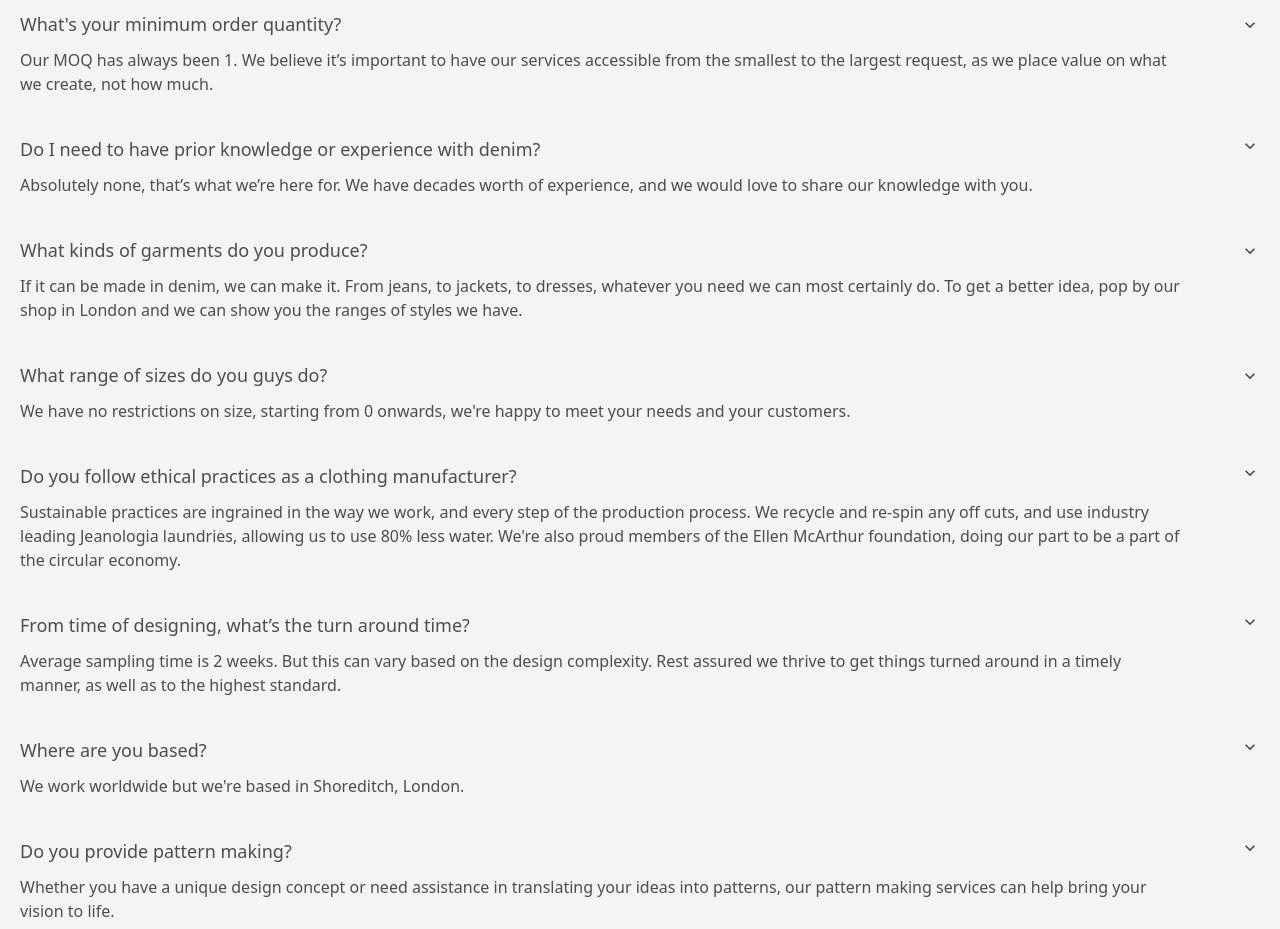
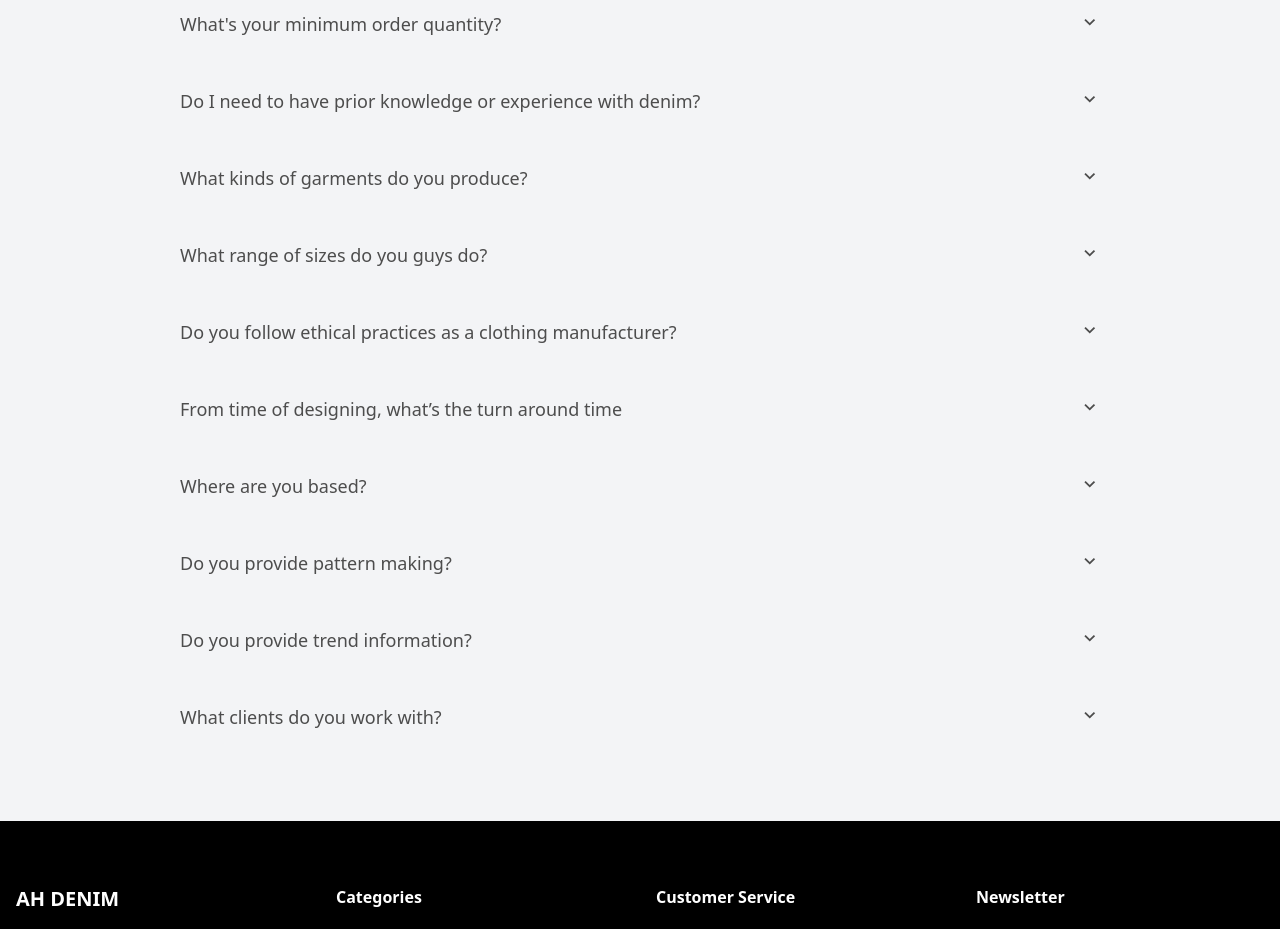
Before and after one commit to mr-saim-365/AH-DENIM, a React (Vite) app: page / in a window 1280 px wide. Shown: the part 5640-6569 px from the top of the page. Built offline with nearby package versions, Linux system fonts and the light colour scheme.

Commit message:
Animation added to frequently asked questions

```diff
--- a/src/components/Questions.tsx
+++ b/src/components/Questions.tsx
@@ -1,152 +1,108 @@
+import { useState } from "react";
 import { MdKeyboardArrowDown } from "react-icons/md";
 
 const Questions = () => {
+  const [expandedIndex, setExpandedIndex] = useState<number | null>(null);
+  const handleExpand = (index: number) => {
+    setExpandedIndex(expandedIndex === index ? null : index);
+  };
+
+  const faqData = [
+    {
+      question: "What's your minimum order quantity?",
+      answer:
+        "Our MOQ has always been 1. We believe it’s important to have our services accessible from the smallest to the largest request.",
+    },
+    {
+      question: "Do I need to have prior knowledge or experience with denim?",
+      answer:
+        "Absolutely none, that’s what we’re here for. We have decades worth of experience, and we would love to share our knowledge with you.",
+    },
+    {
+      question: "What kinds of garments do you produce?",
+      answer:
+        "If it can be made in denim, we can make it. From jeans, to jackets, to dresses, whatever you need we can most certainly do.",
+    },
+    {
+      question: "What range of sizes do you guys do?",
+      answer:
+        "We have no restrictions on size, starting from 0 onwards, we're happy to meet your needs and your customers.",
+    },
+
+    {
+      question: "Do you follow ethical practices as a clothing manufacturer?",
+      answer:
+        "Sustainable practices are ingrained in the way we work, and every step of the production process. We recycle and re-spin any off cuts, and use industry leading Jeanologia laundries, allowing us to use 80% less water. We're also proud members of the Ellen McArthur foundation, doing our part to be a part of the circular economy.",
+    },
+
+    {
+      question: "From time of designing, what’s the turn around time",
+      answer:
+        "Average sampling time is 2 weeks. But this can vary based on the design complexity. Rest assured we thrive to get things turned around in a timely manner, as well as to the highest standard.",
+    },
+
+    {
+      question: "Where are you based?",
+      answer: "We work worldwide but we're based in Shoreditch, London.",
+    },
+
+    {
+      question: "Do you provide pattern making?",
+      answer:
+        "Whether you have a unique design concept or need assistance in translating your ideas into patterns, our pattern making services can help bring your vision to life.",
+    },
+
+    {
+      question: "Do you provide trend information?",
+      answer:
+        "Yes, we have a dedicated team that works on trend and market research. We also have an in-house collection that is available to buy directly from or use as a starting point for your development.",
+    },
+
+    {
+      question: "What clients do you work with?",
+      answer:
+        "We work with many clients, both on a smaller scale as Moseley Road and a larger scale as Chantuque. Please feel free to reach out for more detailed information and we will be happy to discuss.",
+    },
+  ];
+
   return (
-    <>
-      <div className="bg-gray-100 ">
-        <div className="px-5 pt-10 pb-20 text-[14px] md:text-[16px] text-[#4D4D4D] 2xl:w-[50%] mx-auto flex flex-col gap-8 items-center ">
-          <div>
-            <h1 className="text-[30px] 2xl:text-[50px] text-center">
-              Frequently Asked Questions
-            </h1>
-          </div>
+    <div className="bg-gray-100">
+      <div className="px-3 sm:px-5 pt-10 pb-20 text-[14px] md:text-[16px] text-[#4D4D4D] lg:w-[75%] 2xl:w-[50%] mx-auto flex flex-col gap-8 items-center">
+        <h1 className="text-[30px] 2xl:text-[50px] text-center">
+          Frequently Asked Questions
+        </h1>
 
-          <div className="flex flex-col gap-[40px]">
-            <div>
-              <div className="mb-[10px] text-[15px] md:text-[18px] flex justify-between items-center">
-                What's your minimum order quantity?
-                <MdKeyboardArrowDown size={20} />
+        <div className="flex flex-col gap-[40px] w-full">
+          {faqData.map((item, index) => (
+            <div key={index}>
+              <div
+                onClick={() => handleExpand(index)}
+                className="mb-[10px] text-[15px] md:text-[18px]  flex sm:justify-between items-start cursor-pointer"
+              >
+                <div className="w-full">{item.question}</div>
+
+                <MdKeyboardArrowDown
+                  size={22}
+                  className={`transition-transform duration-300 ${
+                    expandedIndex === index ? "rotate-180" : "rotate-0"
+                  }`}
+                />
               </div>
-              <div className="pr-[30px] sm:pr-[60px] md:pr-[80px]">
-                Our MOQ has always been 1. We believe it’s important to have our
-                services accessible from the smallest to the largest request, as
-                we place value on what we create, not how much.
+
+              <div
+                className={`pr-[30px] sm:pr-[60px] md:pr-[80px] transition-all ease-in-out duration-500 overflow-hidden ${
+                  expandedIndex === index
+                    ? "max-h-40 visible opacity-100"
+                    : "max-h-0 opacity-0 invisible"
+                }`}
+              >
+                {item.answer}
               </div>
             </div>
-
-            <div>
-              <div className="mb-[10px] text-[15px] md:text-[18px] flex justify-between">
-                Do I need to have prior knowledge or experience with denim?
-                <MdKeyboardArrowDown size={20} />
-              </div>
-
-              <div className="pr-[30px] sm:pr-[60px] md:pr-[80px]">
-                Absolutely none, that’s what we’re here for. We have decades
-                worth of experience, and we would love to share our knowledge
-                with you.
-              </div>
-            </div>
-
-            <div>
-              <div className="mb-[10px] text-[15px] md:text-[18px] flex justify-between items-center">
-                What kinds of garments do you produce?
-                <MdKeyboardArrowDown size={20} />
-              </div>
-
-              <div className="pr-[30px] sm:pr-[60px] md:pr-[80px]">
-                If it can be made in denim, we can make it. From jeans, to
-                jackets, to dresses, whatever you need we can most certainly do.
-                To get a better idea, pop by our shop in London and we can show
-                you the ranges of styles we have.
-              </div>
-            </div>
-
-            <div>
-              <div className="mb-[10px] text-[15px] md:text-[18px] flex justify-between items-center">
-                What range of sizes do you guys do?
-                <MdKeyboardArrowDown size={20} />
-              </div>
-
-              <div className="pr-[30px] sm:pr-[60px] md:pr-[80px]">
-                We have no restrictions on size, starting from 0 onwards, we're
-                happy to meet your needs and your customers.
-              </div>
-            </div>
-
-            <div>
-              <div className="mb-[10px] text-[15px] md:text-[18px] flex justify-between">
-                Do you follow ethical practices as a clothing manufacturer?
-                <MdKeyboardArrowDown size={20} />
-              </div>
-
-              <div className="pr-[30px] sm:pr-[60px] md:pr-[80px]">
-                Sustainable practices are ingrained in the way we work, and
-                every step of the production process. We recycle and re-spin any
-                off cuts, and use industry leading Jeanologia laundries,
-                allowing us to use 80% less water. We're also proud members of
-                the Ellen McArthur foundation, doing our part to be a part of
-                the circular economy.
-              </div>
-            </div>
-
-            <div>
-              <div className="mb-[10px] text-[15px] md:text-[18px] flex justify-between ">
-                From time of designing, what’s the turn around time?
-                <MdKeyboardArrowDown size={20} />
-              </div>
-
-              <div className="pr-[30px] sm:pr-[60px] md:pr-[80px]">
-                Average sampling time is 2 weeks. But this can vary based on the
-                design complexity. Rest assured we thrive to get things turned
-                around in a timely manner, as well as to the highest standard.
-              </div>
-            </div>
-
-            <div>
-              <div className="mb-[10px] text-[15px] md:text-[18px] flex justify-between ">
-                Where are you based?
-                <MdKeyboardArrowDown size={20} />
-              </div>
-
-              <div className="pr-[30px] sm:pr-[60px] md:pr-[80px]">
-                We work worldwide but we're based in Shoreditch, London.
-              </div>
-            </div>
-
-            <div>
-              <div className="mb-[10px] text-[15px] md:text-[18px] flex justify-between ">
-                Do you provide pattern making?
-                <MdKeyboardArrowDown size={20} />
-              </div>
-
-              <div className="pr-[30px] sm:pr-[60px] md:pr-[80px]">
-                Whether you have a unique design concept or need assistance in
-                translating your ideas into patterns, our pattern making
-                services can help bring your vision to life.
-              </div>
-            </div>
-
-            <div>
-              <div className="mb-[10px] text-[15px] md:text-[18px] flex justify-between ">
-                Do you provide trend information?
-                <MdKeyboardArrowDown size={20} />
-              </div>
-
-              <div className="pr-[30px] sm:pr-[60px] md:pr-[80px]">
-                Yes, we have a dedicated team that works on trend and market
-                research. We also have an in-house collection that is available
-                to buy directly from or use as a starting point for your
-                development.
-              </div>
-            </div>
-
-            <div>
-              <div className="mb-[10px] text-[15px] md:text-[18px] flex justify-between ">
-                What clients do you work with?
-                <MdKeyboardArrowDown size={20} />
-              </div>
-
-              <div className="pr-[30px] sm:pr-[60px] md:pr-[80px]">
-                We work with many clients, both on a smaller scale as Moseley
-                Road and a larger scale as Chantuque. Please feel free to reach
-                out for more detailed information and we will be happy to
-                discuss.
-              </div>
-            </div>
-          </div>
+          ))}
         </div>
       </div>
-    </>
+    </div>
   );
 };
 
```
